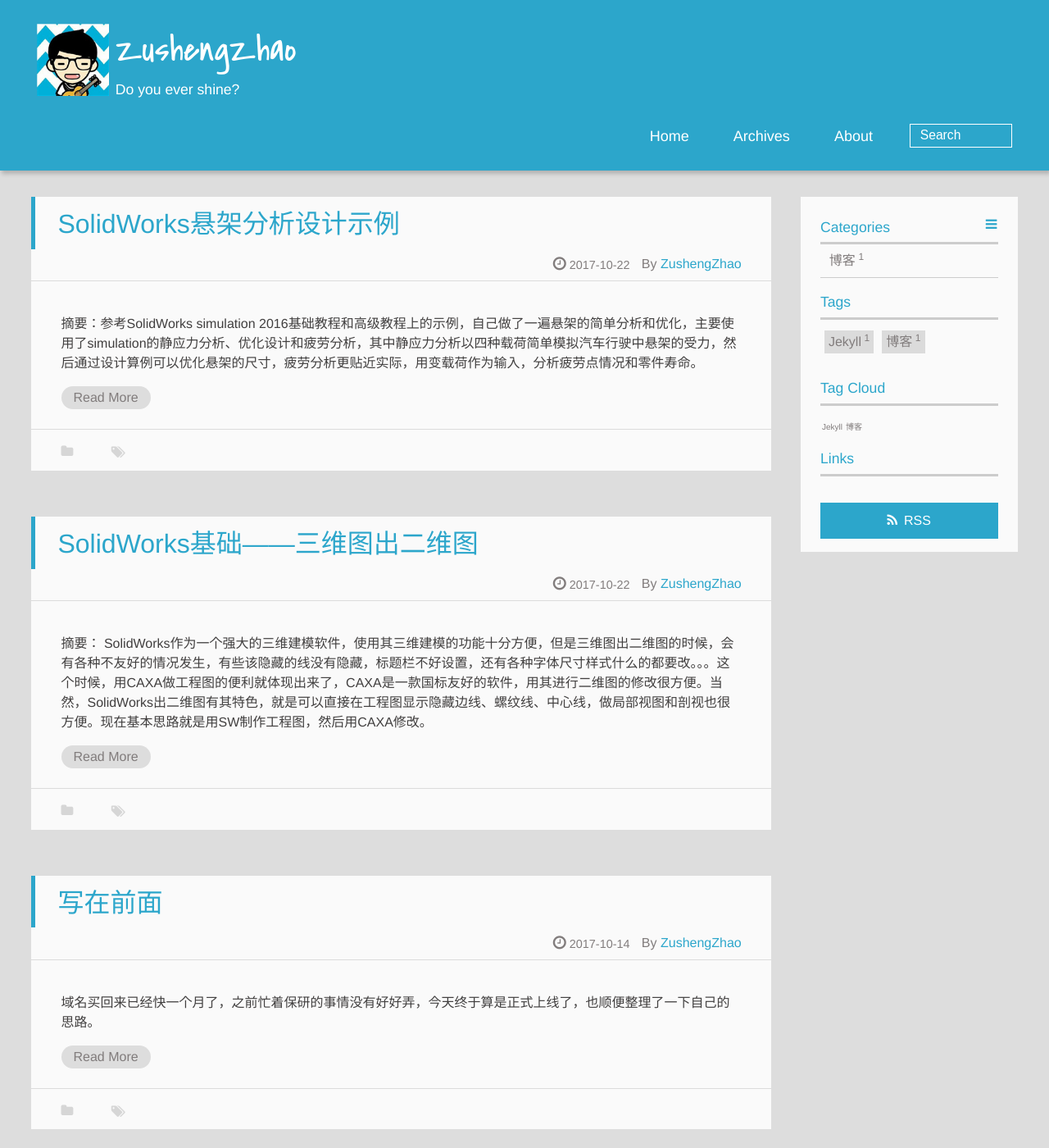
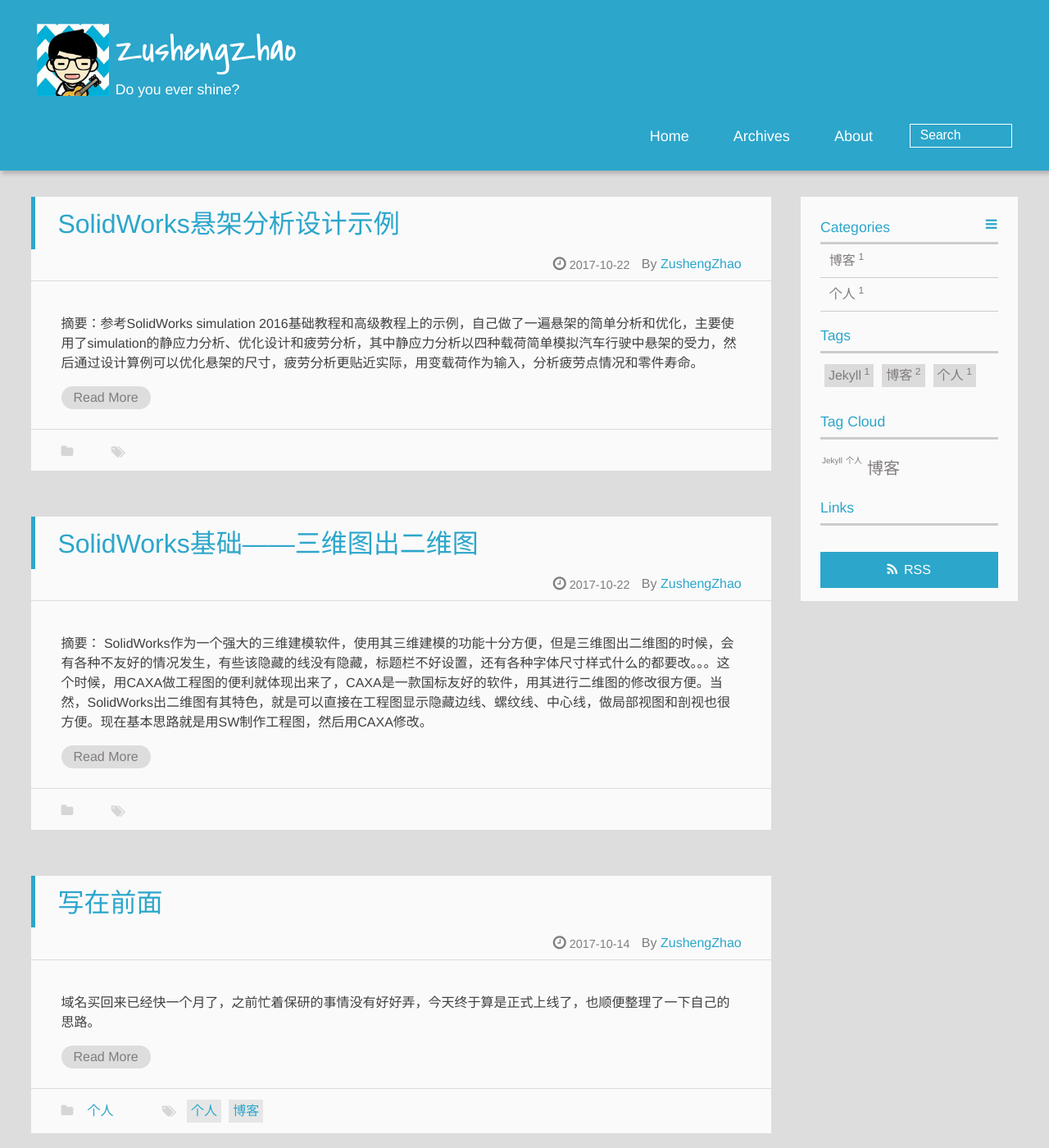
Before and after one commit to ZushengZhao/ZushengZhao.github.io, a Jekyll site: the page built from index.html, in a window 1280 px wide and 1400 px high. Shown: the whole window at 82% size. Built offline with Jekyll 4.4.1, drawn with Linux system fonts in a browser that asks for light colours; the list of posts is cut into pages by our own code.

Commit message:
Update 2017-10-14-write in the begining.md

```diff
--- a/_posts/2017-10-14-write in the begining.md
+++ b/_posts/2017-10-14-write in the begining.md
@@ -3,6 +3,10 @@ layout: photo
 title: 写在前面
 date: 2017-10-14
 description: 个人博客的第一篇文章，写给自己。
+tags:
+- 个人
+- 博客
+categories: 个人
 ---
 
 域名买回来已经快一个月了，之前忙着保研的事情没有好好弄，今天终于算是正式上线了，也顺便整理了一下自己的思路。
```
